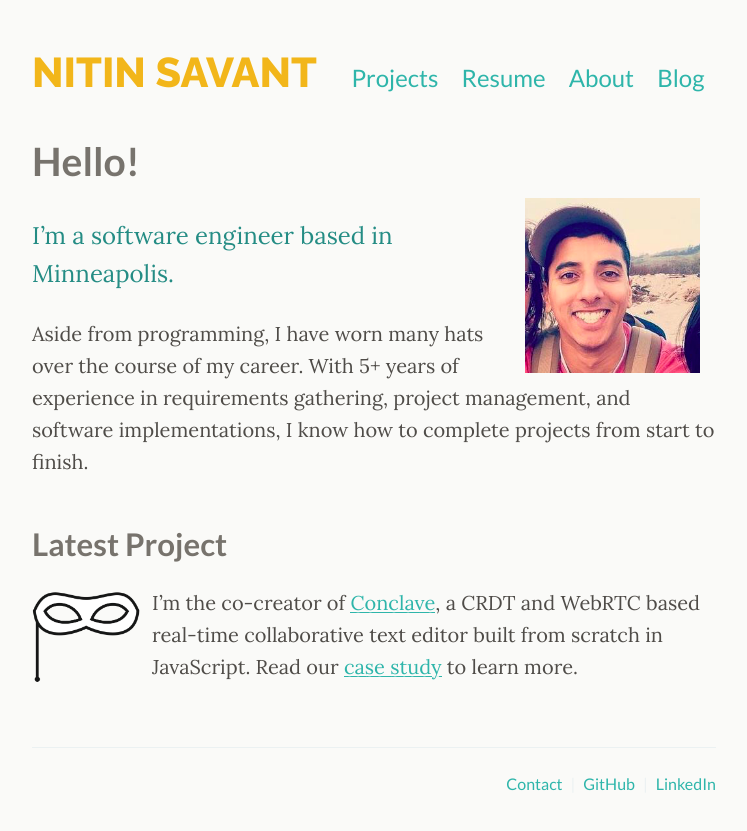
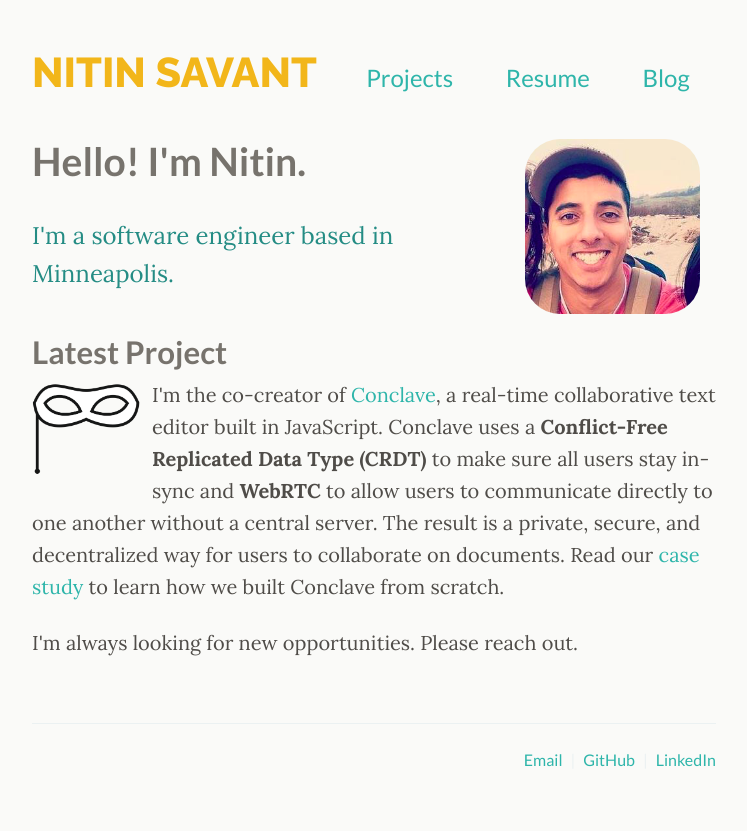
Before and after one commit to nitinsavant/nitinsavant.github.io, a Jekyll site: the page built from index.html, in a window 1280 px wide. Shown: the top 831 px of the page, without its empty margins (266-1013 px from the left). Built offline with Jekyll 4.4.1, drawn with Linux system fonts in a browser that asks for light colours.

Commit message:
Simplified main page

```diff
--- a/_config.yml
+++ b/_config.yml
@@ -9,12 +9,6 @@ url: http://www.nitinsavant.com      # put your website hosting url here
 baseurl: ''                 # the subpath of your site, e.g. /blog
 permalink: /:year/:title/   # how should we display posts url
 
-# Meta settings
-email: nitinsavant@gmail.com
-author:
-twitter_username:
-github_username: nitinsavant
-github_source:
 
 # Put your ga tracking code below
 google_analytics:
@@ -33,9 +27,6 @@ navigation:
   - title: Resume
     url: /resume/
     desc: My resume
-  - title: About
-    url: /about/
-    desc: My about
   - title: Blog
     url: /blog/
     desc: My blog
--- a/_includes/footer.html
+++ b/_includes/footer.html
@@ -1,28 +1,3 @@
-<footer class="site-footer">
-
-  <div class="site-links">
-    <div class="site-contact">
-      <ul>
-        {% if site.email %}
-        <li><a href="mailto:{{ site.email }}">Contact</a></li>
-        {% endif %}
-
-        {% if site.github_username %}
-        <li><a target="_blank" rel="external" href="https://github.com/{{ site.github_username }}">GitHub</a></li>
-        {% endif %}
-
-        <li><a target="_blank" rel="external" href="https://linkedin.com/in/nitinsavant">LinkedIn</a></li>
-
-        {% if site.twitter_username %}
-        <li><a target="_blank" rel="external" href="https://twitter.com/{{ site.twitter_username }}">Twitter</a></li>
-        {% endif %}
-      </ul>
-    </div>
-  </div>
-
-</footer>
-<!-- site-footer -->
-
 {% if page.syntax %}
 <link rel="stylesheet" type="text/css" href="{{ site.baseurl }}/css/syntax.css">
 {% endif %}
--- a/_layouts/default.html
+++ b/_layouts/default.html
@@ -12,7 +12,6 @@
       <div class="site-content">
         {{ content }}
       </div>
-      <!-- site-content -->
 
       {% include footer.html %}
 
--- a/_sass/_page.scss
+++ b/_sass/_page.scss
@@ -164,6 +164,7 @@ p.post-desc {
 
 .lead-about {
   color: $dark-teal;
+  margin-bottom: 40px;
 }
 
 .site-profile {
@@ -171,6 +172,11 @@ p.post-desc {
   width: 96px;
   height: 96px;
   margin: -.4rem 1rem 0 $spacer;
+}
+
+.site-profile img {
+  border-radius: 20%;
+  margin-top: 20px;
 }
 
 .project-logo {
--- /dev/null
+++ b/index.html
@@ -0,0 +1,46 @@
+---
+layout: default
+title: Home
+---
+
+<figure class="site-profile">
+    <img src="{{ site.baseurl }}/assets/img/profile-pic.png">
+</figure>
+
+<header class="page-header">
+  <h1 class="page-title">Hello! I'm Nitin.</h1>
+</header>
+
+<div class="lead lead-about">
+  I'm a software engineer based in Minneapolis.
+</div>
+
+<h2>Latest Project</h2>
+
+<figure class="project-logo">
+  <img src="{{ site.baseurl }}/assets/img/conclave-mask.png">
+</figure>
+
+<div class="page-content">
+  <p>
+    I'm the co-creator of <a href="http://conclave-app.herokuapp.com/" target="_blank">Conclave</a>, a real-time collaborative text editor built in JavaScript. Conclave uses a <strong>Conflict-Free Replicated Data Type (CRDT)</strong> to make sure all users stay in-sync and <strong>WebRTC</strong> to allow users to communicate directly to one another without a central server. The result is a private, secure, and decentralized way for users to collaborate on documents. Read our <a href="https://conclave-team.github.io/conclave-site/" target="_blank">case study</a> to learn how we built Conclave from scratch.
+  </p>
+  <p>
+
+  </p>
+  <p>
+    I'm always looking for new opportunities. Please reach out.
+  </p>
+</div>
+
+<footer class="site-footer">
+  <div class="site-links">
+    <div class="site-contact">
+      <ul>
+        <li><a href="mailto:nitinsavant@gmail.com">Email</a></li>
+        <li><a target="_blank" rel="external" href="https://github.com/nitinsavant">GitHub</a></li>
+        <li><a target="_blank" rel="external" href="https://linkedin.com/in/nitinsavant">LinkedIn</a></li>
+      </ul>
+    </div>
+  </div>
+</footer>
--- a/index.md
+++ /dev/null
@@ -1,30 +0,0 @@
----
-layout: page
-title: Home
-subtitle: Hello!
----
-
-<div class="pretty-links">
-
-{::nomarkdown}
-<figure class="site-profile">
-    <img src="{{ site.baseurl }}/assets/img/profile-pic.png">
-</figure>
-{:/}
-
-<div class="lead lead-about">
-  I'm a software engineer based in Minneapolis.
-</div>
-
-Aside from programming, I have worn many hats over the course of my career. With 5+ years of experience in requirements gathering, project management, and software implementations, I know how to complete projects from start to finish.
-
-<h2>Latest Project</h2>
-
-{::nomarkdown}
-<figure class="project-logo">
-  <img src="{{ site.baseurl }}/assets/img/conclave-mask.png">
-</figure>
-{:/}
-
-I'm the co-creator of [Conclave](http://conclave-app.herokuapp.com){:target="_blank"}, a CRDT and WebRTC based real-time collaborative text editor built from scratch in JavaScript.
-Read our [case study](https://conclave-team.github.io/conclave-site/){:target="_blank"} to learn more.
```
